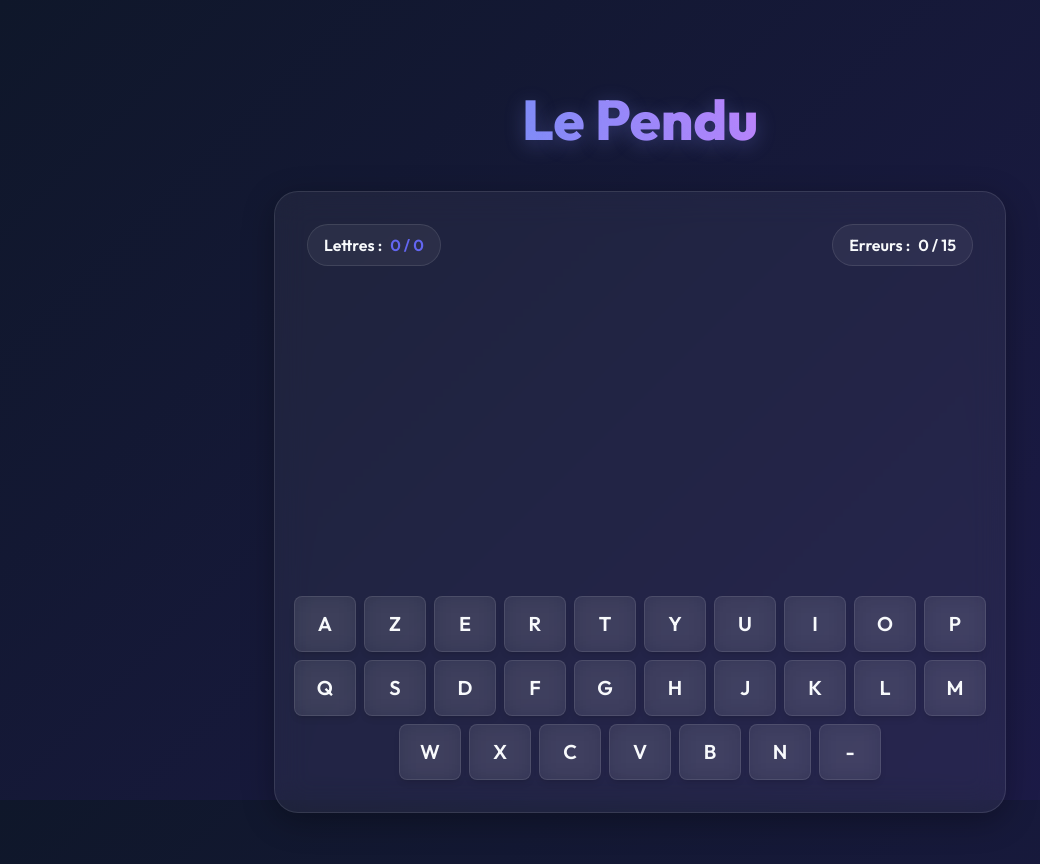
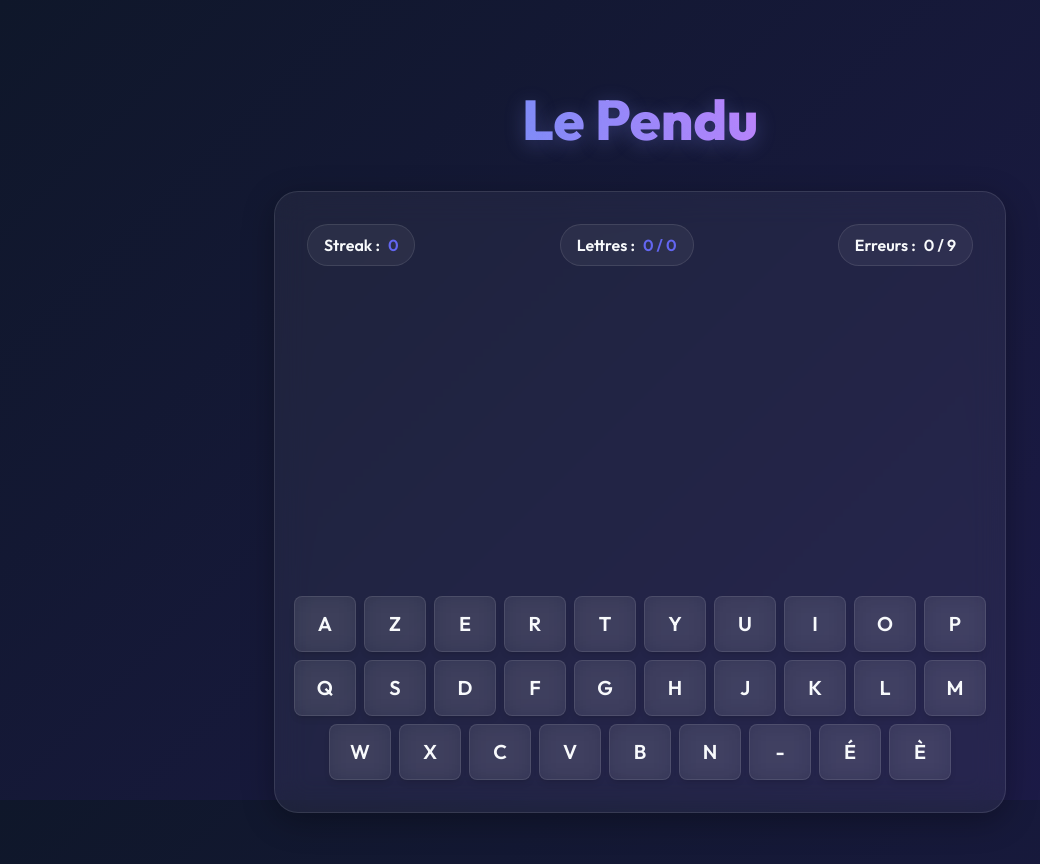
Before and after one commit to Brize-Glace/hangman, a React (Vite) app: page / in a window 1280 px wide. Shown: the whole page, without its empty margins (0-1040 px from the left). Built offline with nearby package versions, Linux system fonts and the light colour scheme.

Commit message:
feat: Add support for French accented characters to keyboard and input, reduce allowed tries, and implement a game streak counter.

```diff
--- a/src/App.tsx
+++ b/src/App.tsx
@@ -6,7 +6,7 @@ import { useGame } from './contexts/GameContext'
 const KEYBOARD_ROWS = [
   ['a', 'z', 'e', 'r', 't', 'y', 'u', 'i', 'o', 'p'],
   ['q', 's', 'd', 'f', 'g', 'h', 'j', 'k', 'l', 'm'],
-  ['w', 'x', 'c', 'v', 'b', 'n', '-']
+  ['w', 'x', 'c', 'v', 'b', 'n', '-', 'é', 'è']
 ]
 
 function HangmanDrawing({ mistakes, maxMistakes }: { mistakes: number, maxMistakes: number }) {
@@ -53,7 +53,7 @@ function HangmanDrawing({ mistakes, maxMistakes }: { mistakes: number, maxMistak
 }
 
 function App() {
-  const { word, attempts, allowedTries, foundLetters, hasWon, guessLetter, resetGame } = useGame()
+  const { word, attempts, allowedTries, foundLetters, hasWon, guessLetter, resetGame, streak } = useGame()
 
   const mistakes = attempts;
   const maxMistakes = allowedTries;
@@ -93,7 +93,8 @@ function App() {
     const handleKeyDown = (e: KeyboardEvent) => {
       if (hasWon || mistakes >= maxMistakes) return;
       const key = e.key.toLowerCase();
-      if (/^[a-z-]$/.test(key)) {
+      // accept accents
+      if (/^[a-z-éè]$/.test(key)) {
         guessLetter(key);
       }
     };
@@ -123,6 +124,12 @@ function App() {
         <h1>Le Pendu</h1>
         <div className="glass-panel" style={{ width: '100%', maxWidth: '48rem' }}>
           <div className="stats-container">
+            <div className="stat-badge">
+              <span>Streak :</span>
+              <span style={{color: 'var(--primary)'}}>
+                {streak}
+              </span>
+            </div>
             <div className="stat-badge">
               <span>Lettres :</span>
               <span style={{color: 'var(--primary)'}}>
--- a/src/contexts/GameContext.tsx
+++ b/src/contexts/GameContext.tsx
@@ -8,6 +8,7 @@ interface GameContextType {
     hasWon: boolean,
     guessLetter: (letter: string) => void,
     resetGame: () => void
+    streak: number
 }
 
 const GameContext = createContext<GameContextType | undefined>(undefined)
@@ -15,7 +16,7 @@ const GameContext = createContext<GameContextType | undefined>(undefined)
 export function GameProvider({ children }: { children: ReactNode }) {
     const [word, setWord] = useState<string>('')
     const [attempts, setAttempts] = useState<number>(0)
-    const [allowedTries] = useState<number>(15)
+    const [allowedTries] = useState<number>(9)
     const [foundLetters, setFoundLetters] = useState<string[]>([])
     const [hasWon, setHasWon] = useState<boolean>(false)
     const [streak, setStreak] = useState<number>(0)
```
